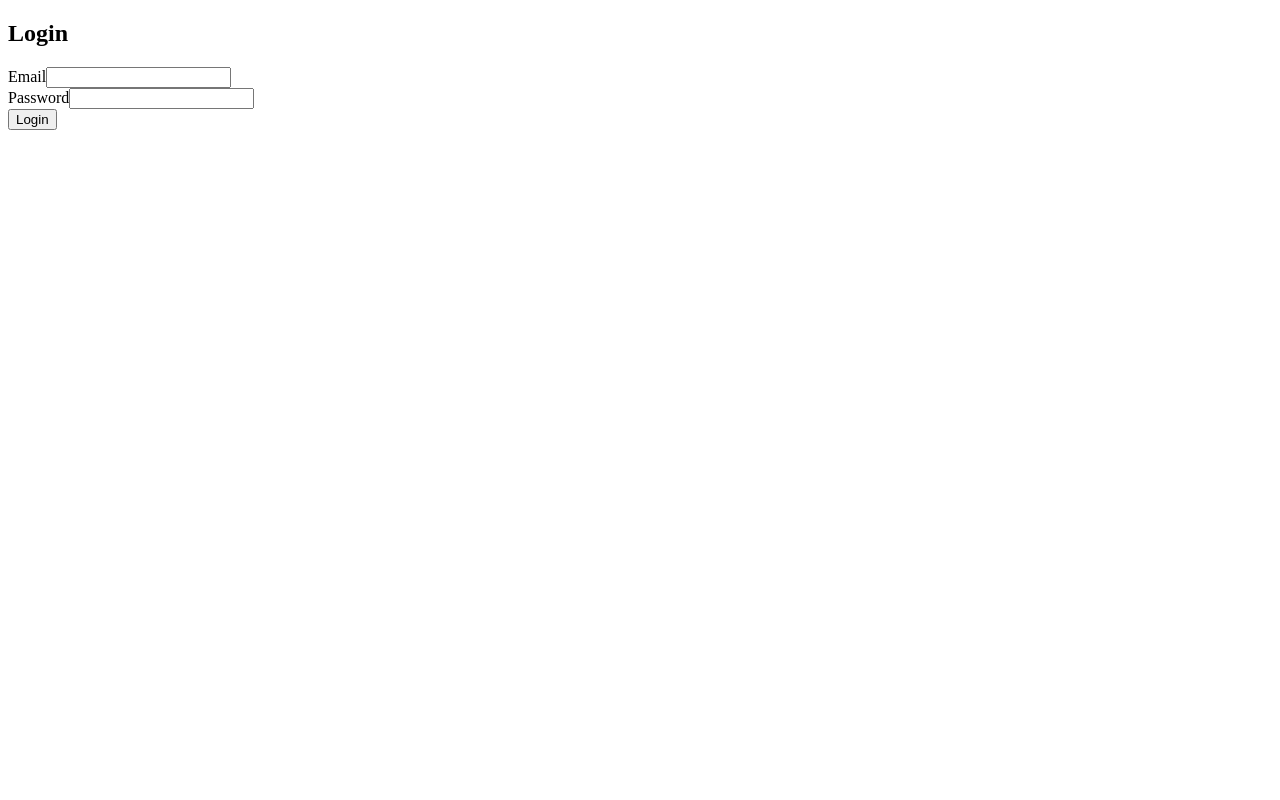
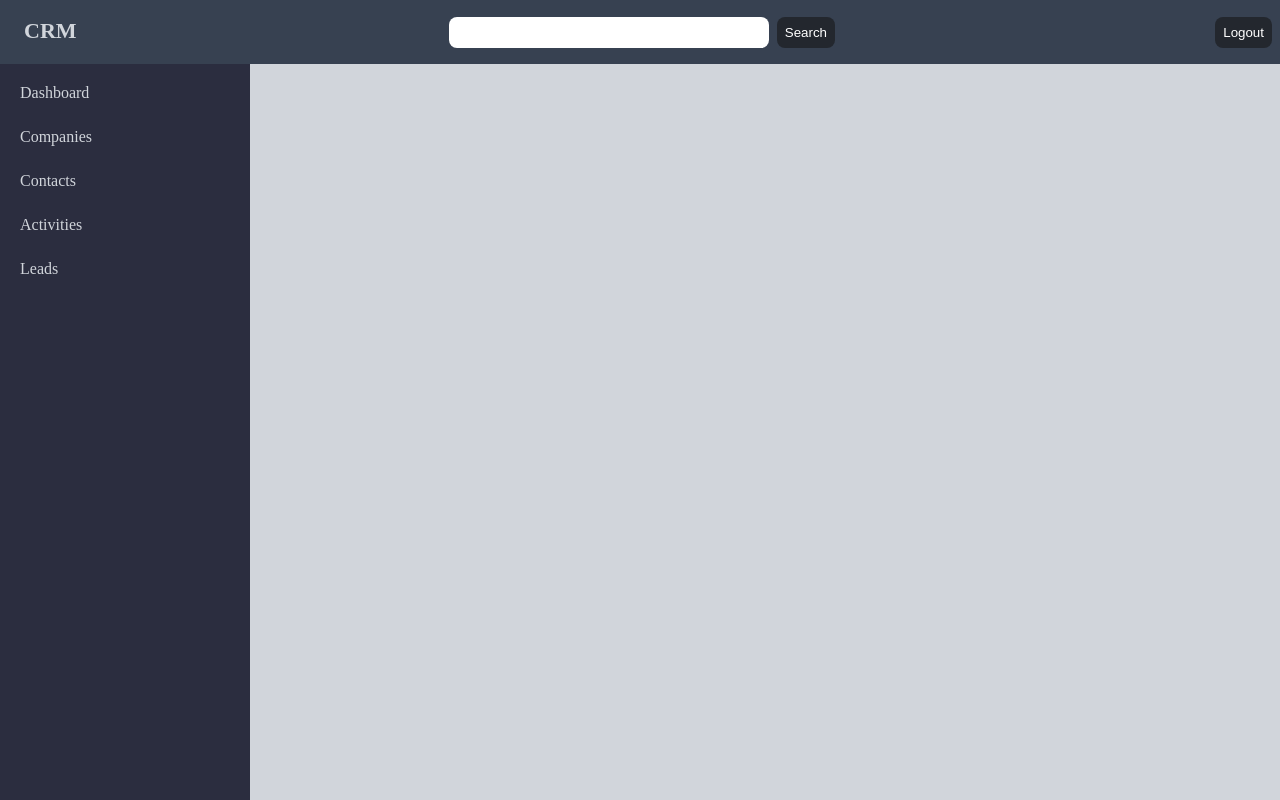
Before and after one commit to nowakczarek/CRM, an Angular app in the folder Frontend/crm-frontend/: page / in a window 1280 px wide. Before the commit this address led to /login. Built offline with nearby package versions, Linux system fonts and the light colour scheme; sample sign-in values are in the browser's storage.

Commit message:
initial layout added

```diff
--- a/Frontend/crm-frontend/src/app/app.html
+++ b/Frontend/crm-frontend/src/app/app.html
@@ -1,2 +1 @@
-
 <router-outlet></router-outlet>
--- a/Frontend/crm-frontend/src/app/app.routes.ts
+++ b/Frontend/crm-frontend/src/app/app.routes.ts
@@ -2,15 +2,18 @@ import { Routes } from '@angular/router';
 import { Login } from './auth/login/login';
 import { Dashboard } from './dashboard/dashboard';
 import { authGuard } from './auth/guards/auth-guard';
+import { Layout } from './layout/layout';
 
 export const routes: Routes = [
     {
         path: 'login', component: Login
     },
     {
-        path: '', redirectTo: 'login', pathMatch: 'full'
-    },
-    {
-        path: 'dashboard', component: Dashboard, canActivate: [authGuard]
+        path: '',
+        component: Layout,
+        canActivate: [authGuard],
+        children: [
+            {path: 'dashboard', component: Dashboard}
+        ]
     }
 ];
--- /dev/null
+++ b/Frontend/crm-frontend/src/app/layout/layout.css
@@ -0,0 +1,90 @@
+.layout {
+  display: flex;
+  flex-direction: column;
+  height: 100%;
+}
+
+.body {
+  display: flex;
+  flex: 1;
+}
+
+.sidebar {
+  width: 250px;
+  background: #2b2d3f;
+  color: white;
+  padding: 10px;
+  display: flex;
+  flex-direction: column;
+  height: 100%;
+}
+
+.logo {
+  margin-bottom: 20px;
+  font-size: 22px;
+  margin-left: 8px;
+}
+
+.sidebar nav a {
+  display: block;
+  color: #d1d5db;
+  text-decoration: none;
+  padding: 10px;
+  border-radius: 4px;
+  margin-bottom: 6px;
+  transition: background 0.5s;
+}
+
+.sidebar nav a:hover,
+.sidebar nav a.active {
+  background: #374151;
+  color: white;
+}
+
+
+.main {
+  flex: 1;
+  display: flex;
+  flex-direction: column;
+  background-color: #d1d5db;
+}
+
+.content {
+  padding: 20px;
+  overflow-y: auto;
+  flex: 1;
+}
+
+.topbar{
+  display: flex;
+  background: #374151;
+  color: #d1d5db;
+  align-items: center;
+  justify-content: space-between;
+}
+
+.topbar h2{
+  padding-left: 1rem;
+}
+
+.topbar-btn {
+  background: #23272e;
+  color: white;
+  border: none;
+  border-radius: 8px;
+  cursor:pointer;
+  padding: 0.5rem;
+  margin-right: 0.5rem;
+}
+
+.topbar-btn:hover {
+  background: #374151;
+}
+
+.search-bar{
+  padding: 0.5rem;
+  border-radius: 0.5rem;
+  margin-right: 0.5rem;
+  width: 20rem;
+  border: none;
+}
--- /dev/null
+++ b/Frontend/crm-frontend/src/app/layout/layout.html
@@ -0,0 +1,30 @@
+<div class="layout">
+    <header class="topbar">
+        <h2 class="logo">CRM</h2>
+        <form class="search-container">
+            <input class="search-bar">
+            <button class="topbar-btn">Search</button>
+        </form>
+        <button class="topbar-btn" (click)="logout()">Logout</button>
+    </header>
+
+    <div class="body">
+        <aside class="sidebar">
+            <nav>
+                <a routerLink="/dashboard" routerLinkActive="active">Dashboard</a>
+                <a routerLink="/companies" routerLinkActive="active">Companies</a>
+                <a routerLink="/contacts" routerLinkActive="active">Contacts</a>
+                <a routerLink="/activities" routerLinkActive="active">Activities</a>
+                <a routerLink="/leads" routerLinkActive="active">Leads</a>
+            </nav>
+        </aside>
+
+        <div class="main">
+            <div class="content">
+                <router-outlet></router-outlet>
+            </div>
+        </div>
+
+    </div>
+
+</div>
--- /dev/null
+++ b/Frontend/crm-frontend/src/app/layout/layout.ts
@@ -0,0 +1,21 @@
+import { Component } from '@angular/core';
+import { Router, RouterModule } from '@angular/router';
+import { Auth } from '../auth/services/auth';
+
+@Component({
+  selector: 'app-layout',
+  standalone: true,
+  imports: [RouterModule],
+  templateUrl: './layout.html',
+  styleUrl: './layout.css'
+})
+export class Layout {
+
+  constructor(private auth: Auth, private router: Router){}
+
+  logout(){
+    this.auth.logout()
+    this.router.navigate(['/login'])
+  }
+
+}
--- a/Frontend/crm-frontend/src/styles.css
+++ b/Frontend/crm-frontend/src/styles.css
@@ -1 +1,9 @@
-/* You can add global styles to this file, and also import other style files */
+* {
+  box-sizing: border-box;
+}
+
+html, body {
+  margin: 0;
+  padding: 0;
+  height: 100%;
+}
```
Also changed, not shown: 1 other file (tests, documents, lock files or other folders).
